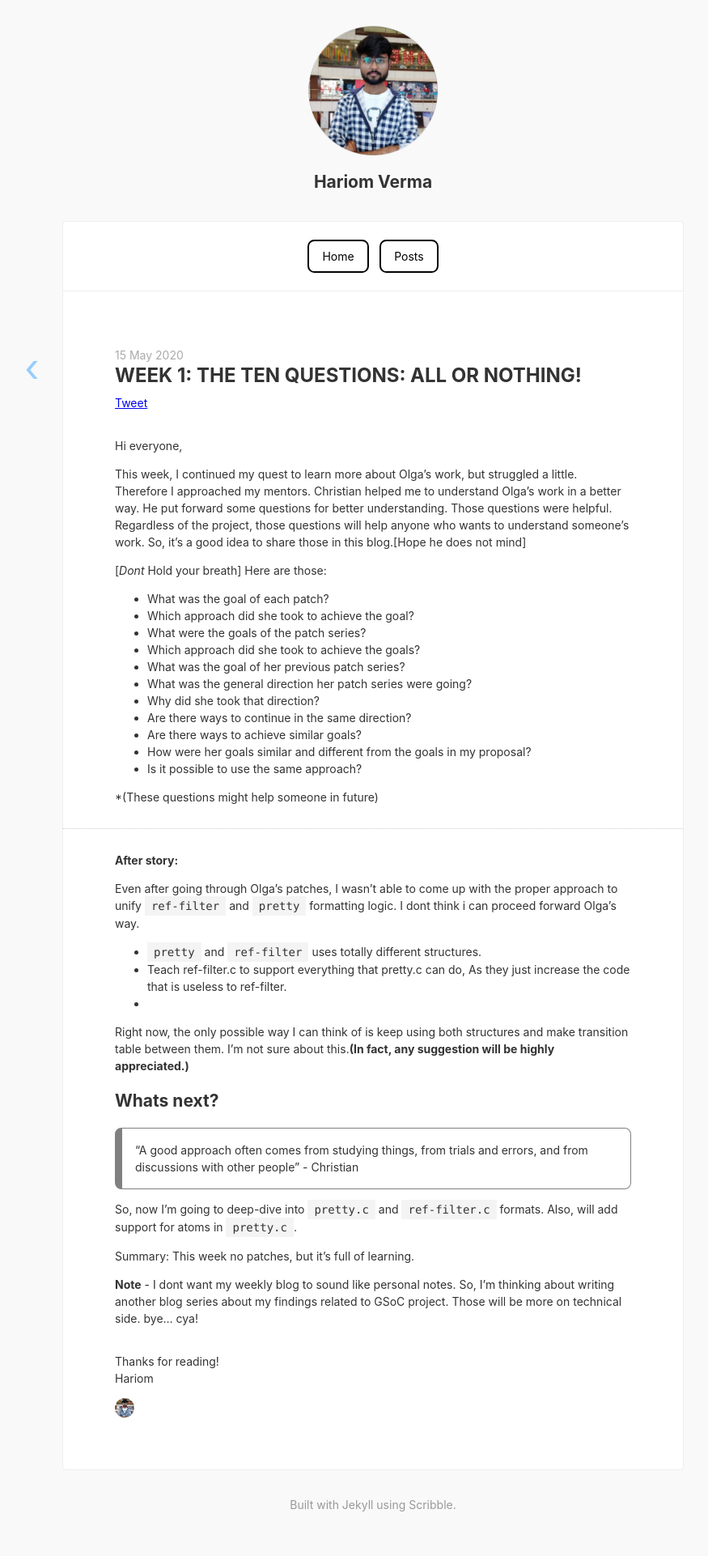
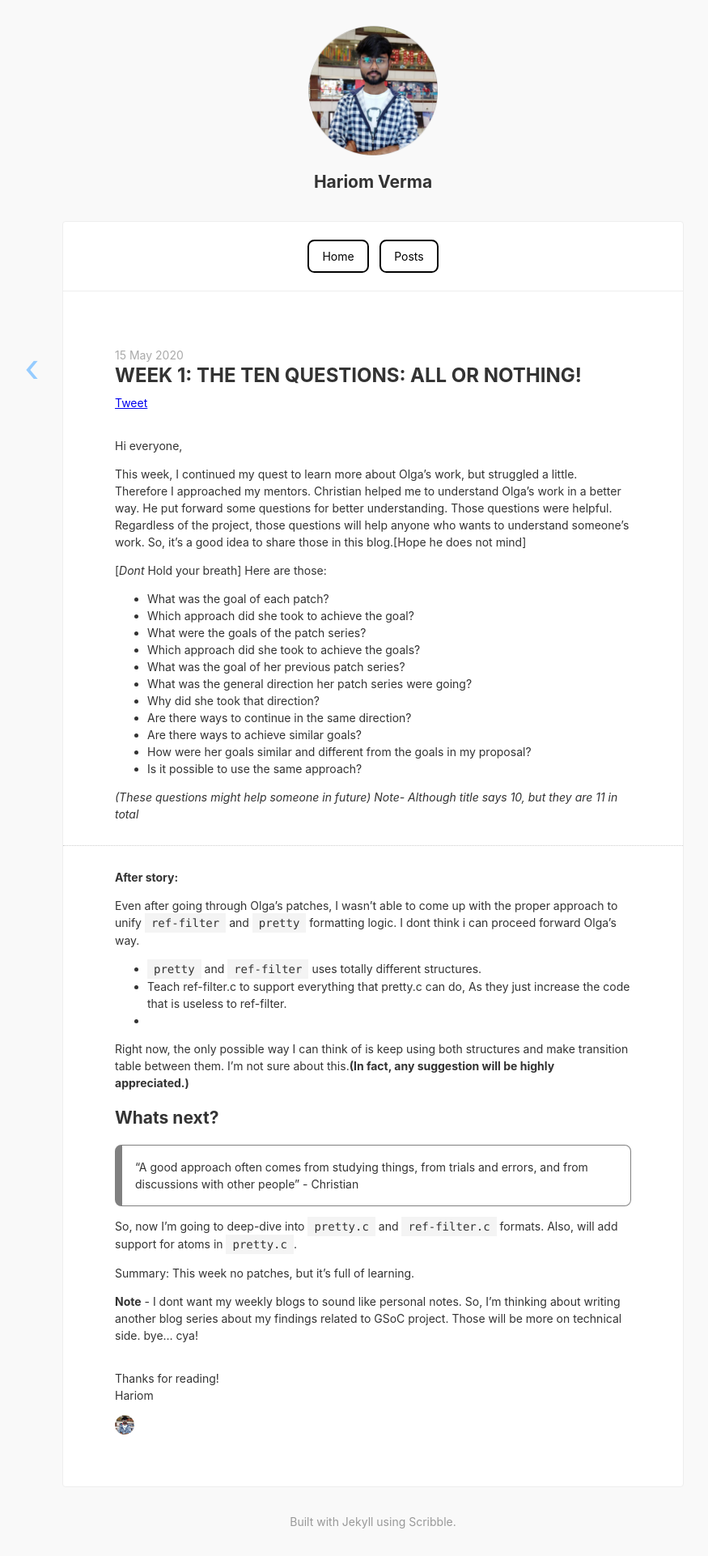
Before and after one commit to harry-hov/blogs, a Jekyll site: the page built from _posts/2020-05-15-week1-the-ten-questions.md, in a window 1280 px wide. Shown: the whole page at 81% size, without its empty margins (179-1054 px from the left). Built offline with Jekyll 4.4.1, drawn with Linux system fonts in a browser that asks for light colours; comment, search, counter and statistics services are not loaded; before the commit the page ends 1901 px from its top, so only the background shows below that.

Commit message:
Update 2020-05-15-week1-the-ten-questions.md

```diff
--- a/_posts/2020-05-15-week1-the-ten-questions.md
+++ b/_posts/2020-05-15-week1-the-ten-questions.md
@@ -24,6 +24,7 @@ So, it's a good idea to share those in this blog.[Hope he does not mind]
 - Is it possible to use the same approach?
 
 *(These questions might help someone in future)
+Note- Although title says 10, but they are 11 in total*
 
 ---
 
@@ -48,5 +49,5 @@ Also, will add support for atoms in `pretty.c`.
 
 Summary: This week no patches, but it's full of learning.
 
-**Note** - I dont want my weekly blog to sound like personal notes. So, I'm thinking about writing another blog series about my findings related to GSoC project. Those will be more on technical side.
+**Note** - I dont want my weekly blogs to sound like personal notes. So, I'm thinking about writing another blog series about my findings related to GSoC project. Those will be more on technical side.
 bye... cya!
```
